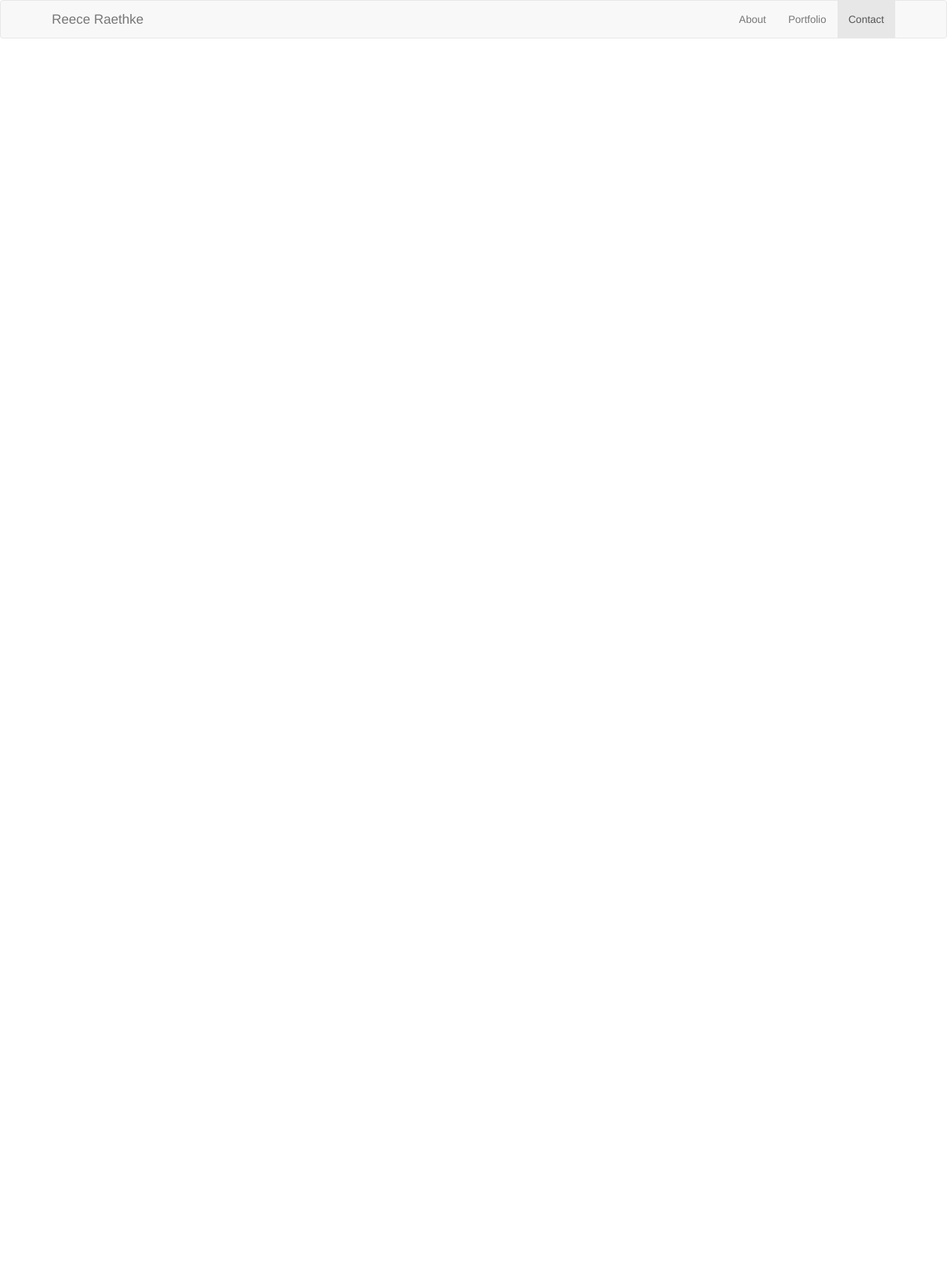
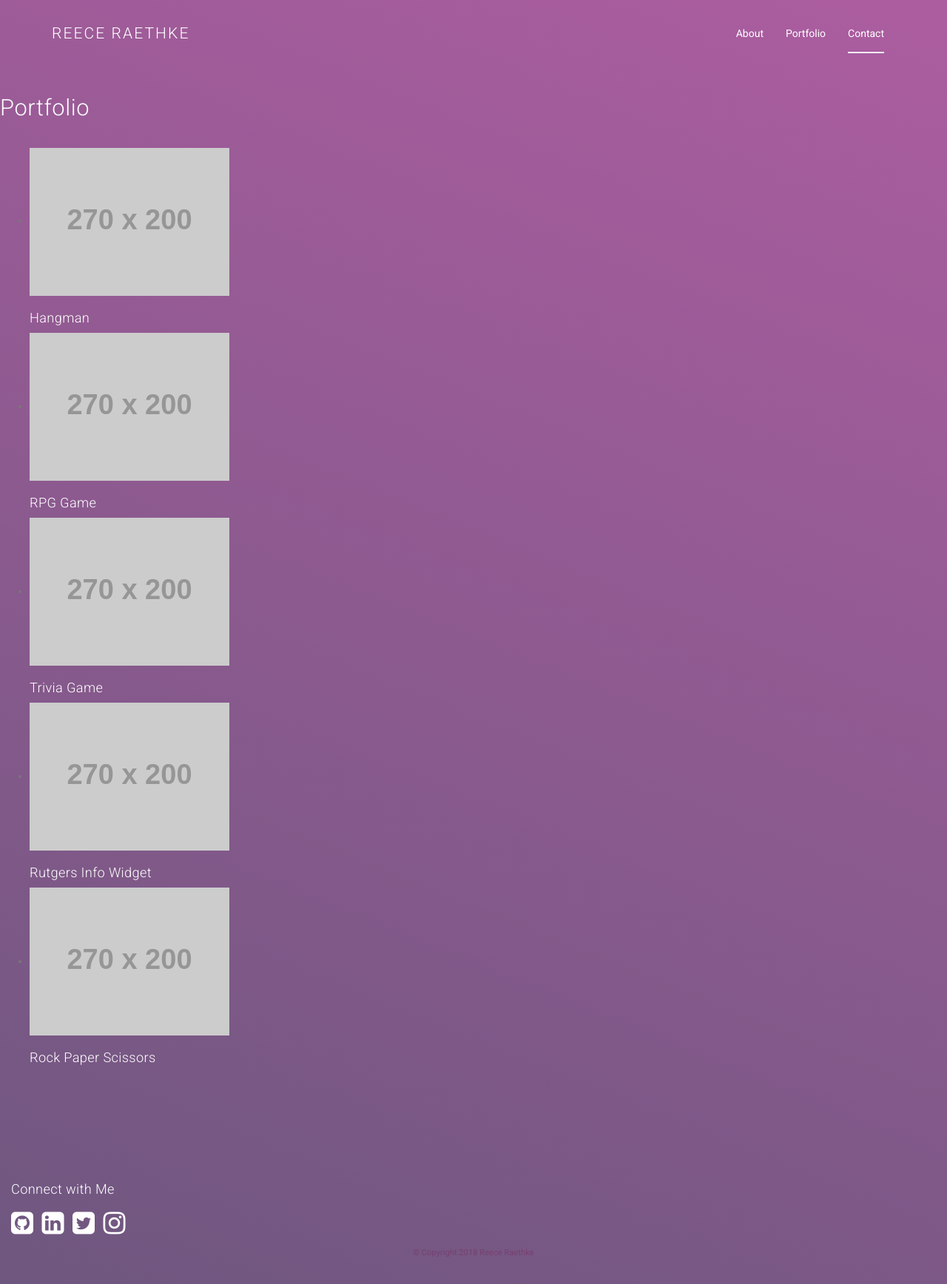
Before and after one commit to RRaethke/bootstrap-portfolio, a plain HTML site: page portfolio.html in a window 1280 px wide. Shown: the whole page at 74% size. Before the commit the page ends 800 px from the top, so only its background shows below. Drawn offline with nearby package versions, Linux system fonts and the light colour scheme; files that its build step writes are made by us from their sources; placeholder pictures from the web are drawn by us.

Commit message:
css page added

```diff
--- a/assets/style.css
+++ b/assets/style.css
@@ -0,0 +1,264 @@
+* {
+	box-sizing: border-box;
+	-webkit-font-smoothing: antialiased;
+  -moz-osx-font-smoothing: grayscale;
+}
+
+html {
+	position: relative;
+	min-height: 100%;
+	font-size: 100%;
+
+}
+
+body {
+	color: #777777;
+	/*background-color: #efefef;*/
+  background: -webkit-linear-gradient(22deg, rgb(110, 87, 127), rgb(172, 93, 160));
+  background: linear-gradient(22deg, rgb(110, 87, 127), rgb(172, 93, 160));
+
+
+	font-family: "Roboto", "Helvetica Neue", Helvetica, Arial, sans-serif;
+	margin-bottom: 60px;
+}
+
+h1, h2, h3, h4, h5, h6 {
+	font-family: "Roboto", "Helvetica Neue", Helvetica, Arial, sans-serif;
+	color: #ffffff;
+	font-weight: 100;
+	letter-spacing: 0.02em;
+}
+
+a {
+	cursor: pointer;
+}
+
+p {
+	font-size: 1.1em;
+	line-height: 1.6em;
+	color: rgba(255, 255, 2255, .9);
+
+}
+
+p.description {
+	font-size: 1em;
+	color: #fff;
+}
+
+h1 {
+	font-size: 2.2em;
+	margin: 1.2em 0;
+}
+
+h2 {
+	font-size: 1.3em;
+}
+
+label {
+	color: #fff;
+	font-weight: normal;
+	letter-spacing: 0.04em;
+}
+
+
+
+/* Bootstrap Overrides */
+
+.btn.active.focus, .btn.active:focus, .btn.focus, .btn:active.focus, .btn:active:focus, .btn:focus {
+	outline: 1px solid rgb(128,0,128) !important;
+	outline-offset: -2px;
+}
+
+
+.btn-primary {
+	border: 1px solid #fff;
+	background-color: transparent;
+	transition: all .3s linear;
+	border-radius: 0;
+	margin-top: 16px;
+	box-shadow: none;
+}
+
+.btn-primary:hover, .btn-primary:focus, .btn-primary:active, .btn-primary:active:hover, .btn-primary:active:focus  {
+	background-color: rgba(128,0,128,.8);
+	border-color: rgba(128,0,128,.8);
+	box-shadow: none;
+}
+
+.active {
+	/*font-weight: bold;*/
+}
+
+/* Header and NavBar */
+.navbar {
+	border: none;
+	background: none;
+	padding: 20px 0;
+}
+
+.navbar-brand {
+	font-weight: 100;
+	font-size: 1.5em;
+	letter-spacing: 0.1em;
+	/*background-color: #FF4081;*/
+	background: none;
+	color: #ffffff !important;
+	/* font-variant: small-caps; */
+	text-transform: uppercase;
+}
+
+.navbar-default .navbar-brand:hover, .navbar-default .navbar-brand:focus {
+	background: none;
+}
+
+.nav>li>a {
+	padding: 15px 0;
+	margin: 0 15px;
+}
+
+.navbar-default .navbar-nav>li>a {
+	color: #fff;
+	transition: color .3s linear;
+	font-weight: normal;
+}
+
+.navbar-default .navbar-nav>li>a:hover {
+	color: #800080;
+}
+
+
+.navbar-default .navbar-nav>.active>a, .navbar-default .navbar-nav>.active>a:focus, .navbar-default .navbar-nav>.active>a:hover {
+	color: #fff;
+	background: none;
+	border-bottom: 2px solid #fff;
+}
+
+.navbar-default .navbar-toggle {
+	border-color: #fff;
+}
+
+.navbar-default .navbar-toggle .icon-bar {
+	background-color: #fff;
+}
+
+.navbar-default .navbar-toggle:focus, .navbar-default .navbar-toggle:hover {
+	background-color: transparent;
+}
+
+.navbar-default .navbar-collapse, .navbar-default .navbar-form {
+	border-color: transparent;
+}
+
+.thumbnail {
+	padding: 0;
+	border-radius: 0;
+	border: none;
+	background: none;
+	color: #fff;
+}
+
+.thumbnail .caption {
+	padding: 8px;
+}
+
+
+
+.form-control {
+	border-radius: 0;
+	background: none;
+	border-color: rgba(255, 255, 255, 0.2);
+	color: #fff;
+	margin-bottom: 30px;
+}
+
+.form-control:focus {
+	border-color: #fff;
+	box-shadow: none;
+}
+
+.form-control::-webkit-input-placeholder {
+	color: rgba(255, 255, 255, 0.2);
+}
+.form-control:-moz-placeholder {
+	color: rgba(255, 255, 255, 0.2);
+}
+.form-control::-moz-placeholder {
+	color: rgba(255, 255, 255, 0.2);
+}
+.form-control:-ms-input-placeholder {
+	color: rgba(255, 255, 255, 0.2);
+}
+
+
+/* Main Stuff CSS */
+.main {
+	/*background-color: #ffffff;*/
+	background: none;
+	/*border: 1px solid #dddddd;
+	border-bottom: 3px solid #777;*/
+	border: none;
+	padding-bottom: 40px;
+	margin: 35px 0;
+}
+
+.pad {
+  margin: 20px 0 20px 0;
+}
+
+
+/* Contact Page */
+
+
+/* Sidebar */
+.sidebar {
+	/*background-color: #ffffff;
+	border: 1px solid #dddddd;
+	border-bottom: 3px solid #999;*/
+	background: none;
+	margin: 45px 0;
+}
+
+.sidebar h2 {
+	padding: 8px 0;
+}
+
+.sidebar ul {
+	padding: 0;
+	margin-bottom: 20px;
+}
+
+.sidebar ul li {
+	display: inline-block;
+	margin: 0;
+	padding: 0;
+	-webkit-transition: all .2s;
+	-webkit-transition-timing-function: ease-out;
+	transition: all .2s;
+	transition-timing-function: ease-out;
+}
+
+.sidebar ul li:hover {
+	-ms-transform: scale(1.1,1.1);
+	-webkit-transform: scale(1.1,1.1);
+	-moz-transform: scale(1.1,1.1);
+	-o-transform: scale(1.1,1.1);
+	transform: scale(1.1,1.1);
+}
+
+.social i {
+	font-size: 2.5em;
+	margin-right: 8px;
+	color: #fff;
+}
+
+/* Footer */
+footer {
+	position: absolute;
+	bottom: 0;
+	width: 100%;
+	padding: 3em;
+	text-align: center;
+	font-size: 0.8em;
+	color: #784070;
+	background: none;
+}
--- a/portfolio.html
+++ b/portfolio.html
@@ -35,3 +35,63 @@
               </div><!-- /.navbar-collapse -->
             </div><!-- /.container-fluid -->
           </nav>
+
+          <div class="content">
+            <!-- Main stuff -->
+            <div class="main">
+                <h1 class="page-title">Portfolio</h1>
+                <ul class="portfolio">
+                    <li class="portfolio-item">
+                        <a href="#">
+                            <img src="https://dummyimage.com/270x200/757575/ffffff.jpg" alt="Hangman Image">
+                            <h2 class="item-name">Hangman</h2>
+                        </a>
+                    </li>
+                    <li class="portfolio-item">
+                        <a href="#">
+                            <img src="https://dummyimage.com/270x200/757575/ffffff.jpg" alt="RPG Game Image">
+                            <h2 class="item-name">RPG Game</h2>
+                        </a>
+                    </li>
+                    <li class="portfolio-item">
+                        <a href="#">
+                            <img src="https://dummyimage.com/270x200/757575/ffffff.jpg" alt="Trivia Game Image">
+                            <h2 class="item-name">Trivia Game</h2>
+                        </a>
+                    </li>
+                    <li class="portfolio-item">
+                        <a href="#">
+                            <img src="https://dummyimage.com/270x200/757575/ffffff.jpg" alt="Rutgers Info Widget Image">
+                            <h2 class="item-name">Rutgers Info Widget</h2>
+                        </a>
+                    </li>
+                    <li class="portfolio-item">
+                        <a href="#">
+                            <img src="https://dummyimage.com/270x200/757575/ffffff.jpg" alt="Rock Paper Scissors Image">
+                            <h2 class="item-name">Rock Paper Scissors</h2>
+                        </a>
+                    </li>
+                </ul>
+
+            </div>
+            <!-- .main -->
+
+        </div>
+        <!-- .content -->
+
+        <div class="sidebar col-md-3">
+            <h2 class="sidebar-title">Connect with Me</h2>
+            <ul class="social">
+                <li><a href="https://github.com" target="_blank"><i class="fa fa-github-square" aria-hidden="true"></i></a></li>
+                <li><a href="https://www.linkedin.com" target="_blank"><i class="fa fa-linkedin-square" aria-hidden="true"></i></a></li>
+                <li><a href="https://twitter.com" target="_blank"><i class="fa fa-twitter-square" aria-hidden="true"></i></a></li>
+                <li><a href="https://instagram.com" target="_blank"><i class="fa fa-instagram" aria-hidden="true"></i></a></li>
+            </ul>
+        </div> <!-- .sidebar -->
+    </div> <!-- row -->
+</div> <!-- .container -->
+<footer class="footer">
+    &copy; Copyright 2018 Reece Raethke
+</footer>
+</body>
+</html>
```
